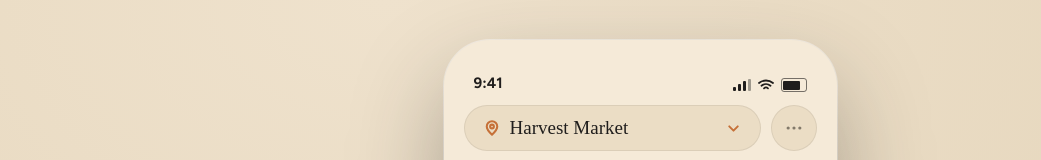
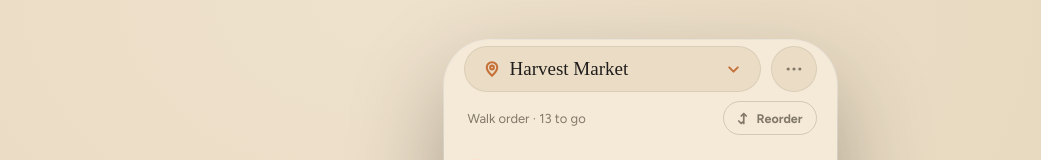
Before and after one commit to FePants/SuperShopper, a plain HTML site: page index.html in a window 1280 px wide. Shown: the top 160 px of the page, without its empty margins (0-1041 px from the left). Drawn offline with nearby package versions, Linux system fonts and the light colour scheme; a web font is replaced by a local one.

Commit message:
Remove fake status bar entirely
It only ever showed a static 9:41 clock and fake signal/battery icons,
which was misleading in every context, not just on real phones.
Bump service worker cache to v4.

```diff
--- a/index.html
+++ b/index.html
@@ -37,21 +37,12 @@
   @media (max-width:480px),(display-mode:standalone){
     #shell{padding:0!important;background:#f5ead8!important}
     #phone{width:100%!important;max-width:none!important;height:100dvh!important;border-radius:0!important;box-shadow:none!important;padding-top:env(safe-area-inset-top);padding-bottom:env(safe-area-inset-bottom)}
-    #statusbar,#homebar{display:none!important}
+    #homebar{display:none!important}
   }
 </style>
 </helmet>
 <div id="shell" style="min-height:100vh;display:flex;align-items:center;justify-content:center;padding:max(40px,env(safe-area-inset-top)) max(40px,env(safe-area-inset-right)) max(40px,env(safe-area-inset-bottom)) max(40px,env(safe-area-inset-left));background:radial-gradient(130% 120% at 30% 0%,#efe2cd 0%,#e2d2b6 75%);font-family:'Figtree',system-ui,sans-serif;">
   <div id="phone" style="width:393px;height:852px;border-radius:46px;overflow:hidden;position:relative;background:#f5ead8;box-shadow:0 40px 90px rgba(46,43,37,.35),0 0 0 1px rgba(255,255,255,.5);color:#201e1d;display:flex;flex-direction:column;">
-
-    <div id="statusbar" style="height:52px;flex:none;display:flex;align-items:flex-end;justify-content:space-between;padding:0 30px 7px;font-size:15px;font-weight:700;">
-      <span>9:41</span>
-      <span style="display:flex;gap:7px;align-items:center;color:#201e1d;">
-        <svg width="18" height="12" viewBox="0 0 18 12" fill="currentColor"><rect x="0" y="8" width="3" height="4" rx="1"/><rect x="5" y="5" width="3" height="7" rx="1"/><rect x="10" y="2" width="3" height="10" rx="1"/><rect x="15" y="0" width="3" height="12" rx="1" opacity=".4"/></svg>
-        <svg width="16" height="12" viewBox="0 0 16 12" fill="none" stroke="currentColor" stroke-width="1.8" stroke-linecap="round"><path d="M1 4a11 11 0 0 1 14 0"/><path d="M3.5 6.7a7 7 0 0 1 9 0"/><path d="M6 9.3a3 3 0 0 1 4 0"/></svg>
-        <span style="width:24px;height:12px;border:1px solid rgba(32,30,29,.6);border-radius:3px;position:relative;display:inline-block;"><span style="position:absolute;inset:1.5px;width:70%;background:#201e1d;border-radius:1px;"></span></span>
-      </span>
-    </div>
 
     <!-- ══ SHOP (LIST) ══ -->
     <sc-if value="{{ isList }}" hint-placeholder-val="{{ true }}">
--- a/sw.js
+++ b/sw.js
@@ -1,4 +1,4 @@
-const CACHE = 'shopping-list-v3';
+const CACHE = 'shopping-list-v4';
 const ASSETS = [
   './',
   './index.html',
```
